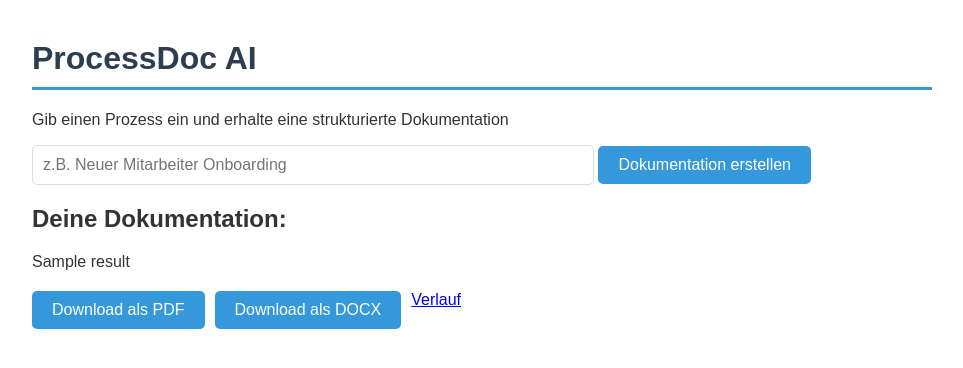
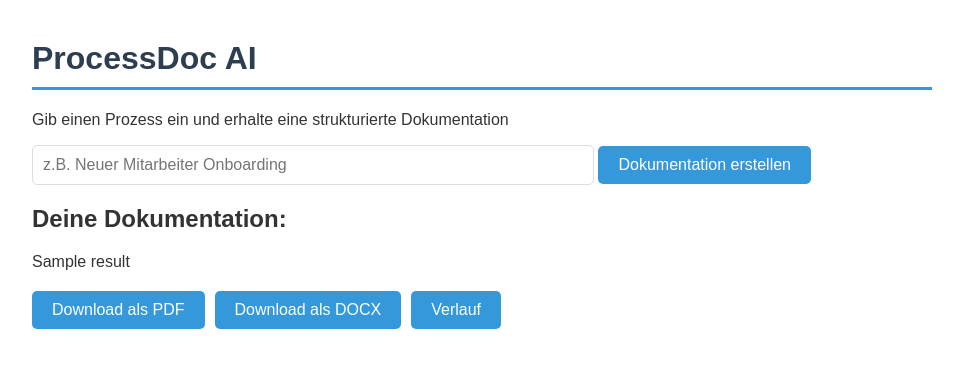
Before and after one commit to Luanhsn/ProcessDocAI, a Flask app: template templates/index.html in a window 1280 px wide. Shown: the top 368 px of the page, without its empty margins (158-1121 px from the left). Run offline with Flask 3, Linux system fonts and the light colour scheme; the template is opened without the code that fills it: most values are stand-ins (such as "Sample title", 1, 10 or a date in 2020).

Commit message:
fix: history button fixed

```diff
--- a/templates/index.html
+++ b/templates/index.html
@@ -94,7 +94,9 @@
                 <button type="submit">Download als DOCX</button>
             </form>
 
-            <a class="button" href="/history">Verlauf</a>
+            <form action="/history" method="GET">
+                <button type="submit">Verlauf</button>
+            </form>
         </div>
     {% endif %}
 
```
